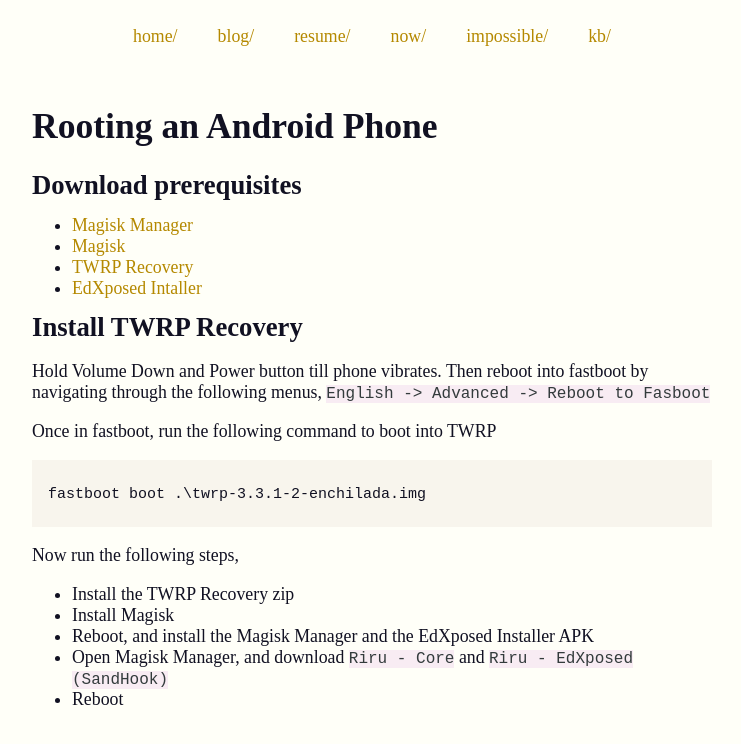
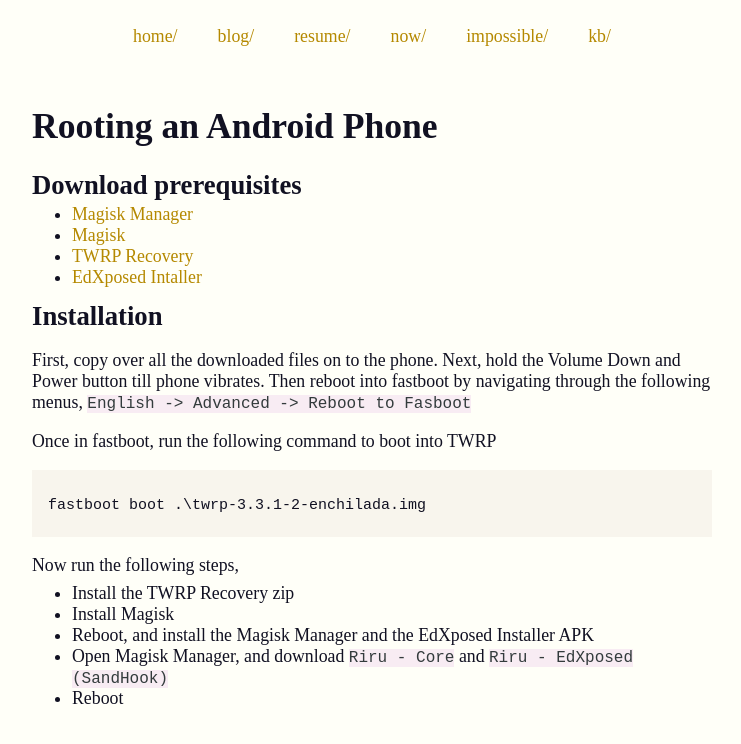
Before and after one commit to adyshake/adyshake.github.io, a Jekyll site: the page built from kb/rooting_an_android.md, in a window 1280 px wide. Shown: the top 744 px of the page, without its empty margins (268-1009 px from the left). Built offline with Jekyll 4.4.1, drawn with Linux system fonts in a browser that asks for light colours; nearby versions of some CDN libraries; some web fonts are replaced.

````diff
--- a/_includes/critical.scss
+++ b/_includes/critical.scss
@@ -76,8 +76,13 @@ h2, h3 {
     margin-block-end: 0.5em;
 }
 
-ul {
-    margin-block-start: 0.0em;
+h4 {
+    margin-block-start: 1.5em;
+    margin-block-end: -0.8em;
+}
+
+ul, ol {
+    margin-block-start: -0.6em;
     margin-block-end: 0.0em;
 }
 
--- a/kb/rooting_an_android.md
+++ b/kb/rooting_an_android.md
@@ -11,9 +11,11 @@ Rooting an Android Phone
 * [TWRP Recovery](https://dl.twrp.me/)
 * [EdXposed Intaller](https://github.com/solohsu/XposedInstaller/releases)
 
-## Install TWRP Recovery
-Hold Volume Down and Power button till phone vibrates. Then reboot into
-fastboot by navigating through the following menus, `English -> Advanced -> Reboot to Fasboot`
+## Installation
+First, copy over all the downloaded files on to the phone. Next, hold the Volume
+Down and Power button till phone vibrates. Then reboot into fastboot by
+navigating through the following menus, `English -> Advanced -> Reboot to
+Fasboot`
 
 Once in fastboot, run the following command to boot into TWRP
 ```
````
Also changed, not shown: blog/index.html (+5 -6 lines), kb.md (+3 -1 lines), kb/exercise_faq.md (added, +132 -0 lines).
